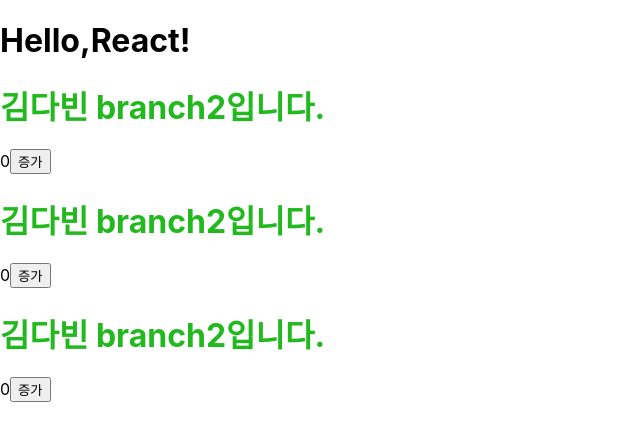
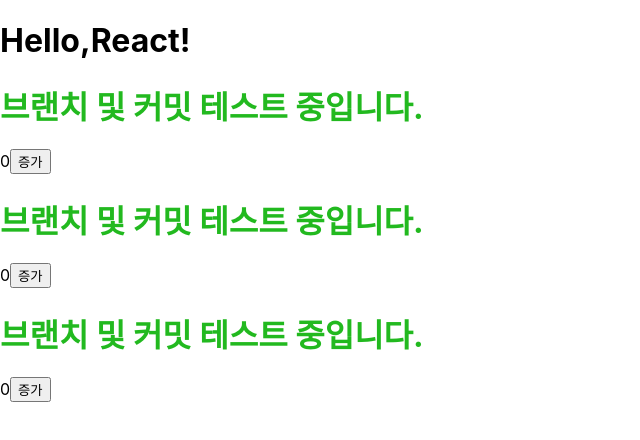
Before and after one commit to 23-SWCD/Front-End, a React (Create React App) app in the folder tommorrow/: page / in a window 1280 px wide. Shown: the top 440 px of the page, without its empty margins (0-640 px from the left). Built offline with nearby package versions, Linux system fonts and the light colour scheme; the HTML template or start-up script is replaced by a standard one.

Commit message:
Test.js 수정함

```diff
--- a/tommorrow/src/Test.js
+++ b/tommorrow/src/Test.js
@@ -5,7 +5,7 @@
   const [Temp, setTemp] = useState(0);
   return (
     <div>
-      <h1 className='test'> 김다빈 branch2입니다.  </h1>
+      <h1 className='test'> 브랜치 및 커밋 테스트 중입니다.   </h1>
       {Temp}
       <button onClick={function () { setTemp(Temp + 3) }}>증가</button>
     </div>
```
